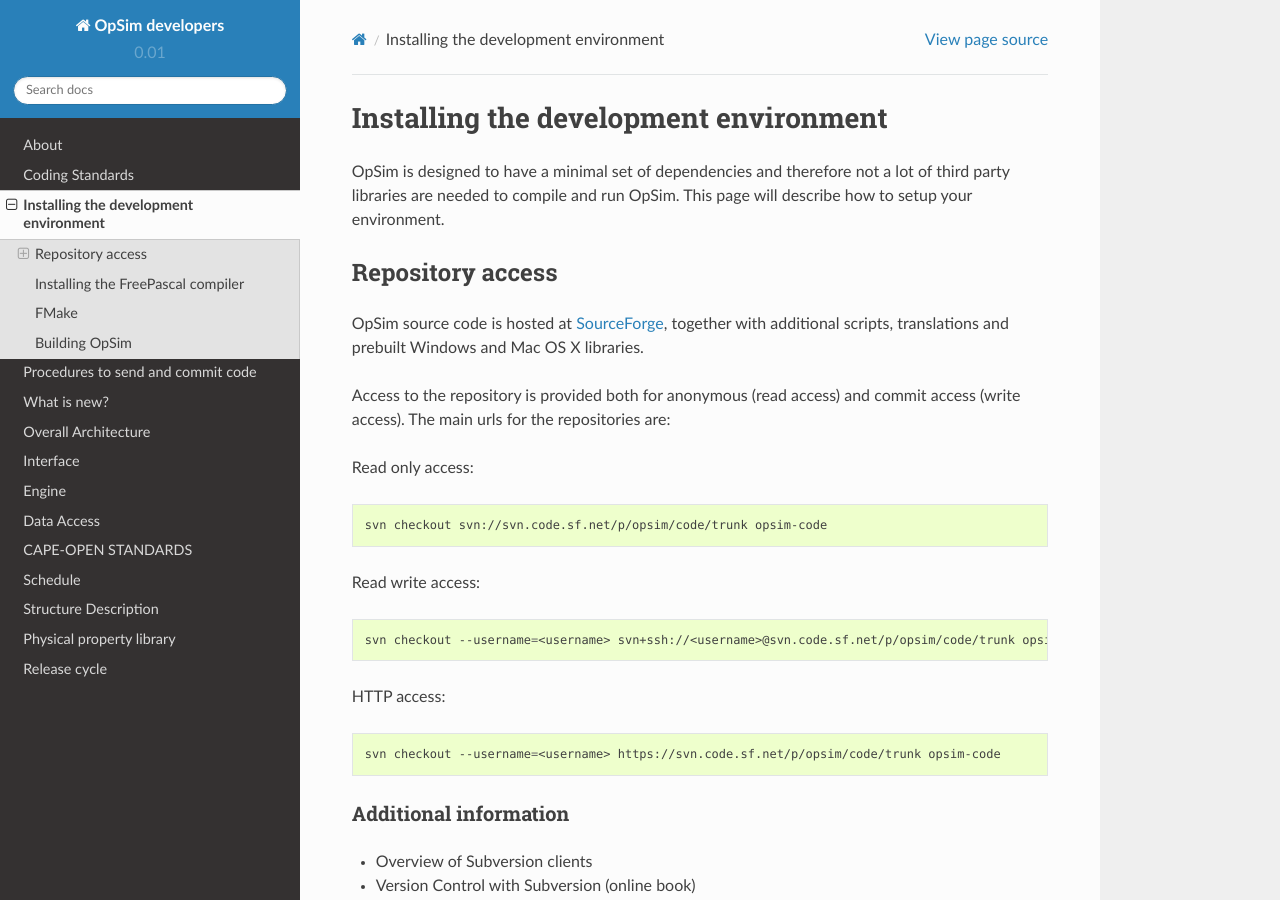
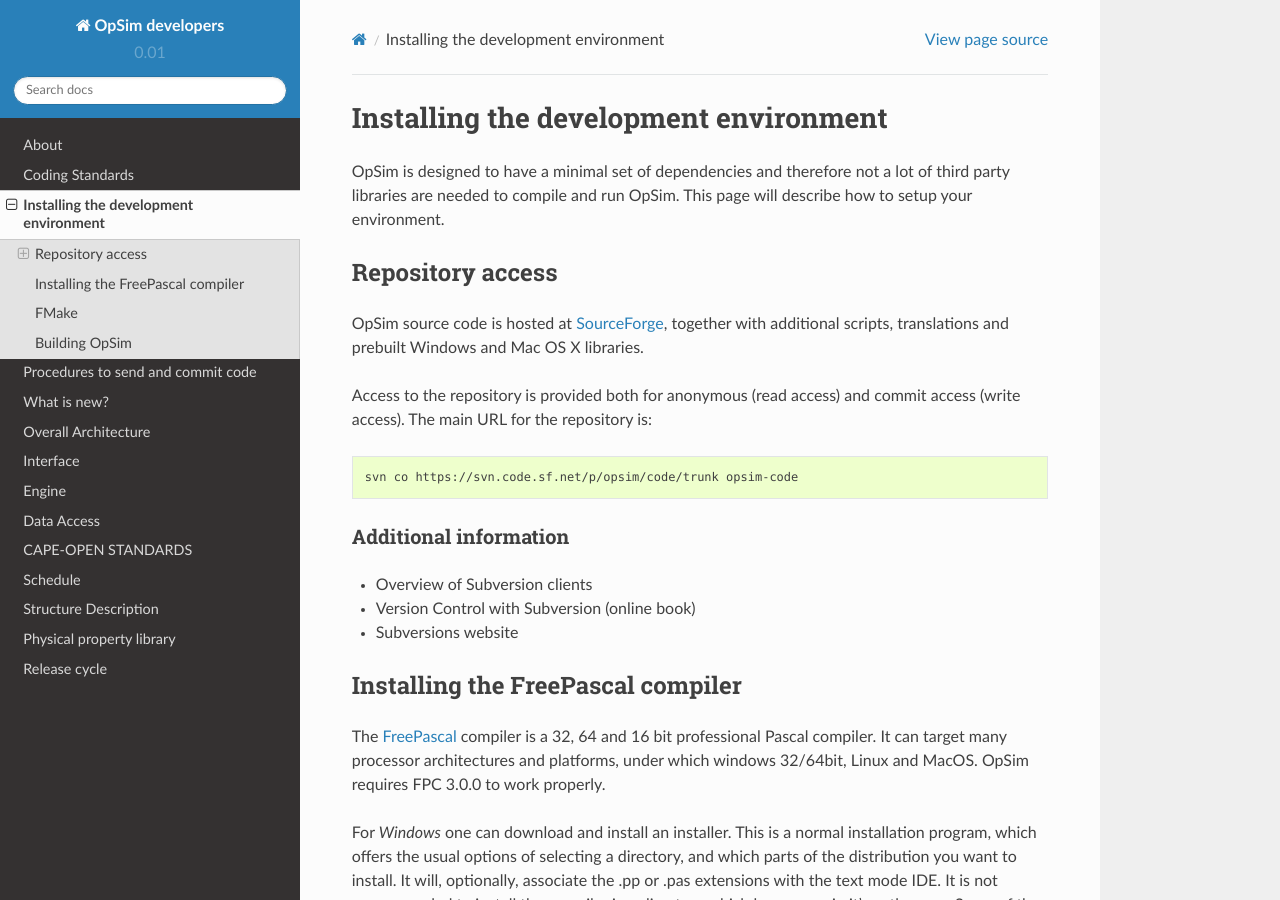
Before and after one commit to opsim/opsim, a Sphinx documentation site: the page built from docs/developers/source/installing_dev_environment.rst, in a window 1280 px wide and 900 px high. Built offline with Sphinx 7.4.7 and the Read the Docs theme 2.0.0, drawn with Linux system fonts in a browser that asks for light colours.

Commit message:
simplified section on subversion URL

```diff
--- a/docs/developers/source/installing_dev_environment.rst
+++ b/docs/developers/source/installing_dev_environment.rst
@@ -9,25 +9,11 @@
 
 .. _SourceForge: https://sourceforge.net/p/opsim/code/HEAD/tree/
 
-Access to the repository is provided both for anonymous (read access) and commit access (write access). The main urls for the repositories are:
-
-Read only access:
+Access to the repository is provided both for anonymous (read access) and commit access (write access). The main URL for the repository is:
 
 .. code-block:: bash
 
-   svn checkout svn://svn.code.sf.net/p/opsim/code/trunk opsim-code
-
-Read write access:
-
-.. code-block:: bash
-
-   svn checkout --username=<username> svn+ssh://<username>@svn.code.sf.net/p/opsim/code/trunk opsim-code
-
-HTTP access:
-
-.. code-block:: bash
-
-   svn checkout --username=<username> https://svn.code.sf.net/p/opsim/code/trunk opsim-code
+   svn co https://svn.code.sf.net/p/opsim/code/trunk opsim-code
 
 Additional information
 ~~~~~~~~~~~~~~~~~~~~~~
```
